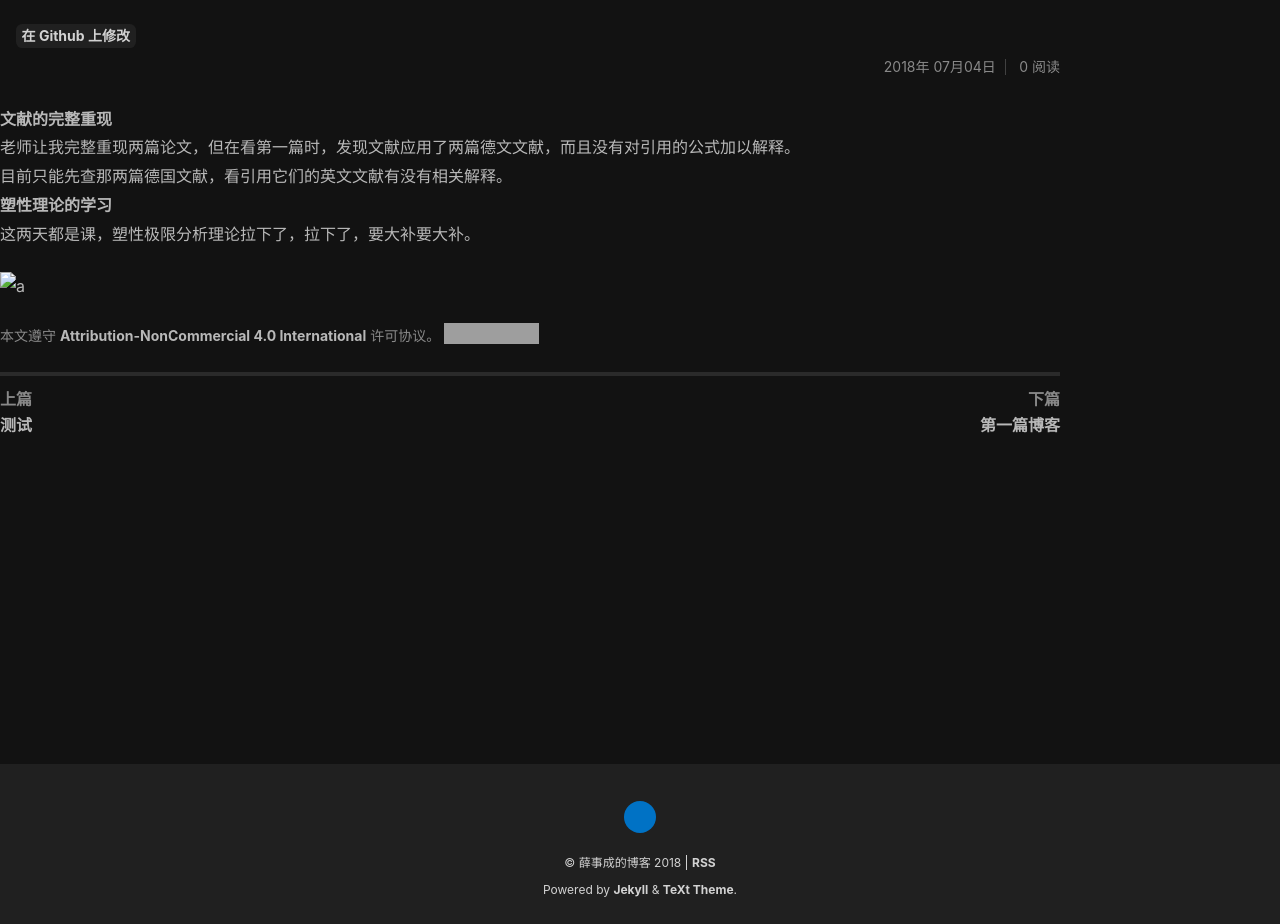
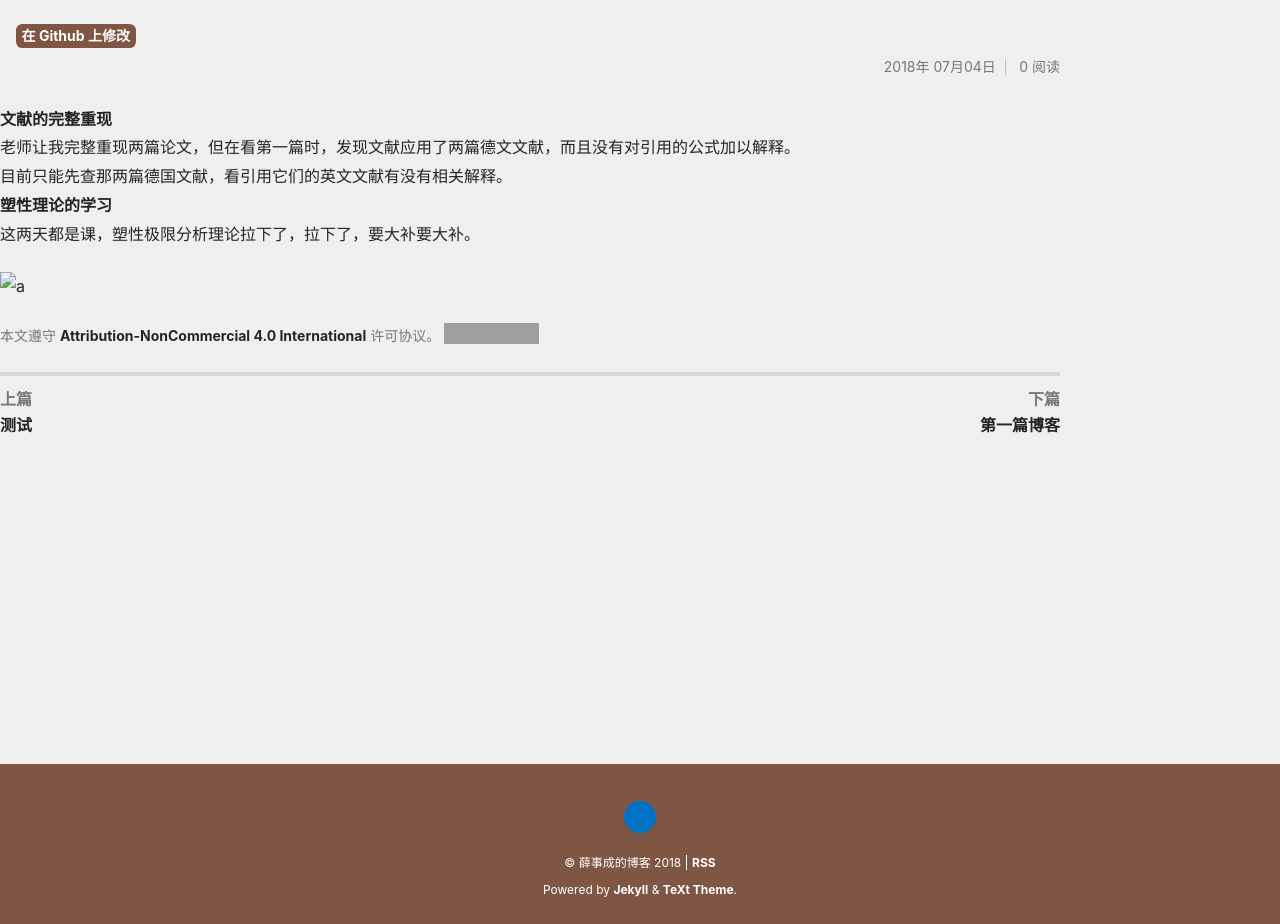
Before and after one commit to FourthNight/FourthNight.github.io, a Jekyll site: the page built from _posts/2018-07-04-diary.md, in a window 1280 px wide. Built offline with Jekyll 4.4.1, drawn with Linux system fonts in a browser that asks for light colours; grey boxes are pictures that could not be loaded.

Commit message:
change color

```diff
--- a/_config.yml
+++ b/_config.yml
@@ -16,7 +16,7 @@
 
 ## => Site Settings
 ##############################
-text_skin: dark # "default" (default), "dark", "forest", "ocean", "chocolate", "orange"
+text_skin: chocolate # "default" (default), "dark", "forest", "ocean", "chocolate", "orange"
 url     : # the base hostname & protocol for your site e.g. https://www.someone.com
 baseurl : # does not include hostname
 title   : 薛事成的博客
--- a/_posts/2018-07-04-diary.md
+++ b/_posts/2018-07-04-diary.md
@@ -10,4 +10,4 @@ key: 2018-07-04-diary
 **塑性理论的学习**
   这两天都是课，塑性极限分析理论拉下了，拉下了，要大补要大补。
 
-![a](FourthNight.github.io/blob/master/pics/badapple.jpg)
+![a](pics/badapple.jpg)
```
